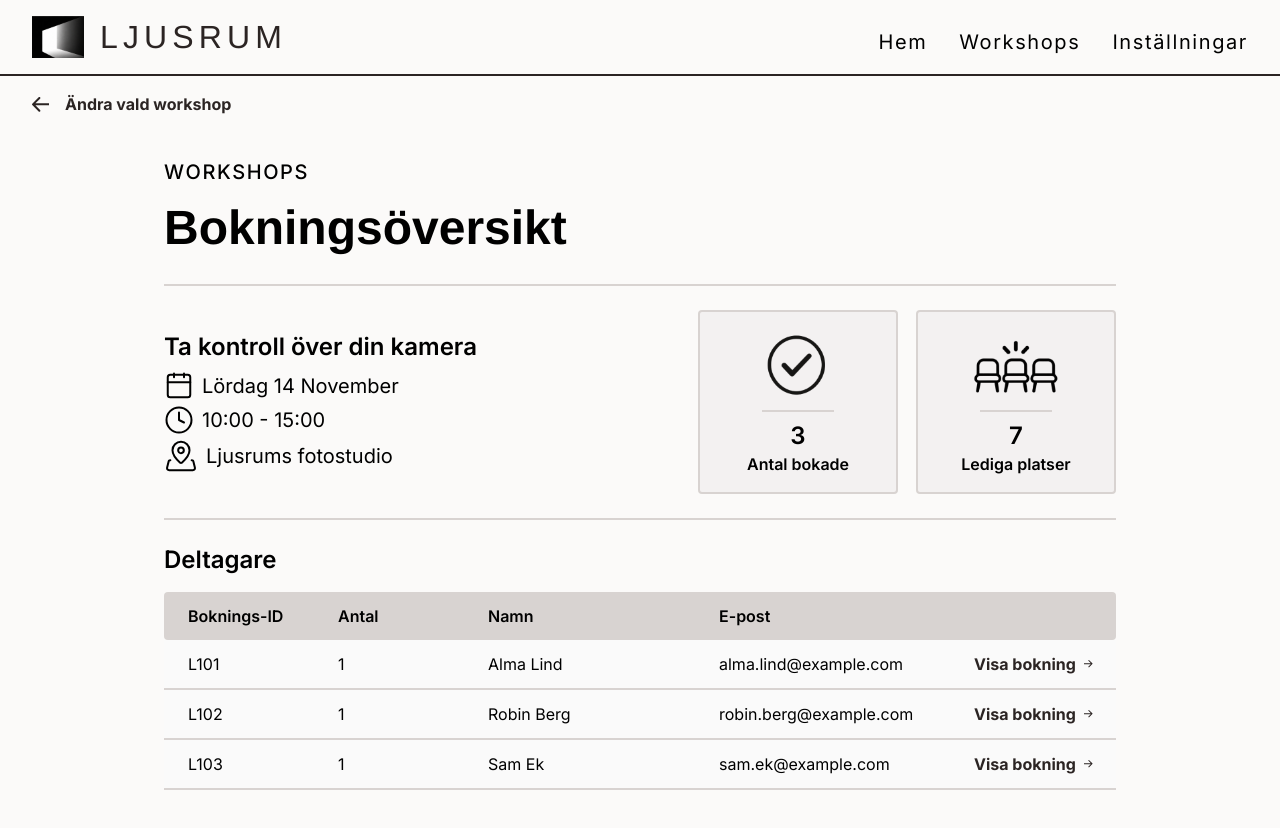
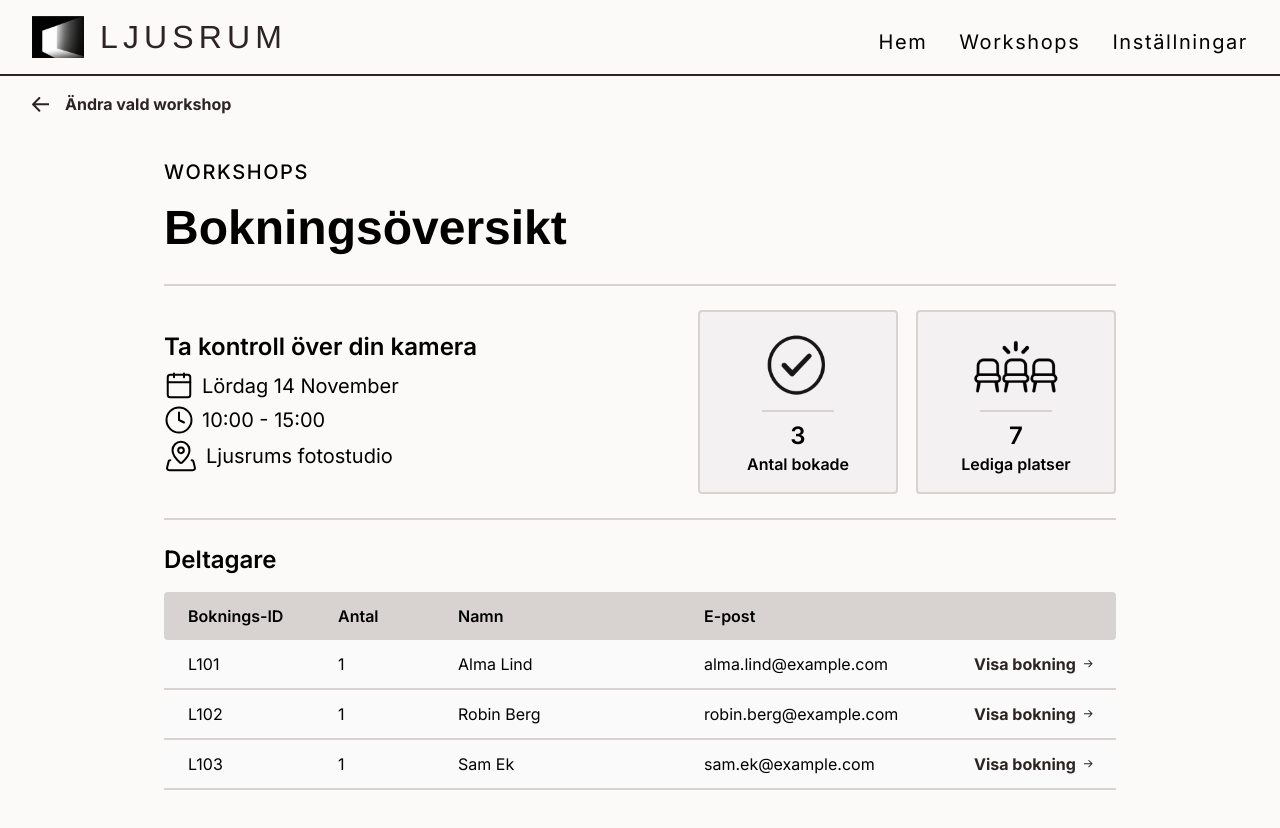
Before and after one commit to jennifernkarlsson/jennifers-fotokurs, a React (Vite) app: page /admin/workshop/14-november in a window 1280 px wide. Shown: the top 828 px of the page. Built offline with nearby package versions, Linux system fonts and the light colour scheme.

Commit message:
Bokningsöversikt: kolumnen Antal 120 px bred
Co-Authored-By: Claude Opus 5.5 <noreply@anthropic.com>
Claude-Session: https://claude.ai/code/session_01KovHTKFrcuu74FJVpFBUCD

```diff
--- a/src/components/ljusrum/ljusrum.css
+++ b/src/components/ljusrum/ljusrum.css
@@ -342,7 +342,7 @@
 }
 .participants-table th:first-child,
 .participants-table td:first-child { padding-left: 24px; width: 174px; }
-.participants-table .col-count { width: 150px; }
+.participants-table .col-count { width: 120px; }
 .participants-table .col-action { width: 166px; text-align: right; }
 
 /* ---------- Bokningsdetaljer ---------- */
```
